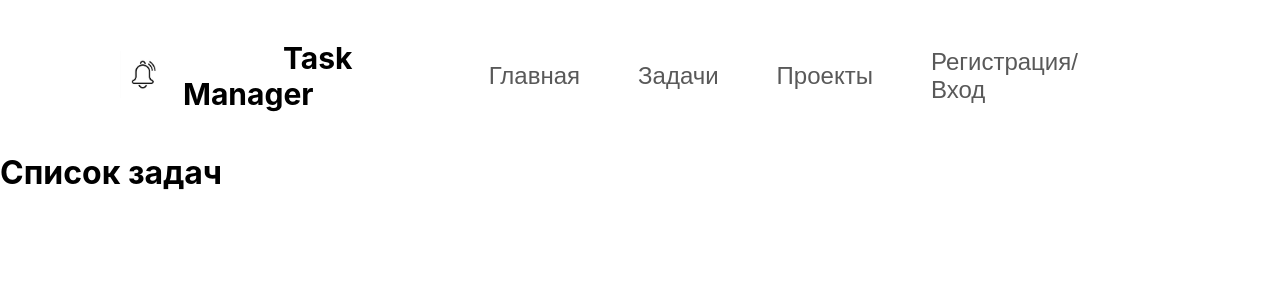
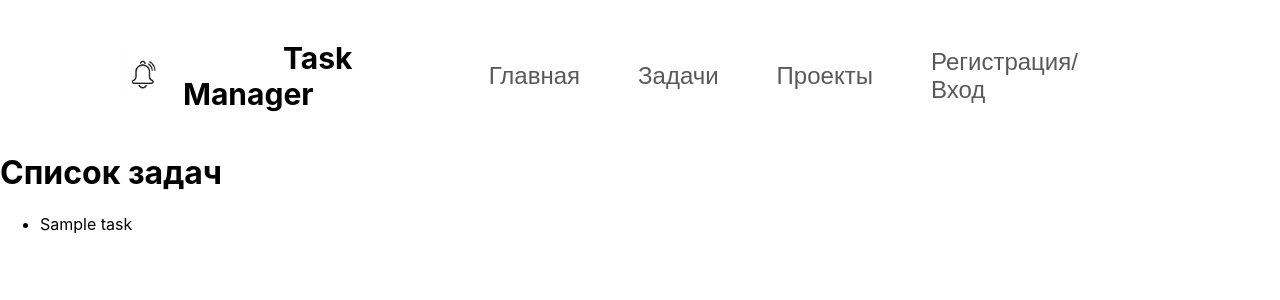
Before and after one commit to zxcl0wn/Task-Manager, a Django app: template TaskManager/tasks/templates/tasks/tasks_list.html in a window 1280 px wide. Shown: the top 300 px of the page. Run offline with Django 3.2, Linux system fonts and the light colour scheme; the template is opened without the code that fills it: most values are stand-ins (such as "Sample title", 1, 10 or a date in 2020).

Commit message:
feat: add functions and routs for tasks app 2

```diff
--- a/TaskManager/tasks/templates/tasks/tasks_list.html
+++ b/TaskManager/tasks/templates/tasks/tasks_list.html
@@ -3,4 +3,10 @@
 
 {% block content %}
 	<h1>Список задач</h1>
-{% endblock %}
+    <ul>
+        {% for task in tasks %}
+            <a href="{% url 'app_tasks:task_view' task.slug %}"><li>{{ task }}</li></a>
+        {% endfor %}
+
+    </ul>
+{% endblock %}+
```
